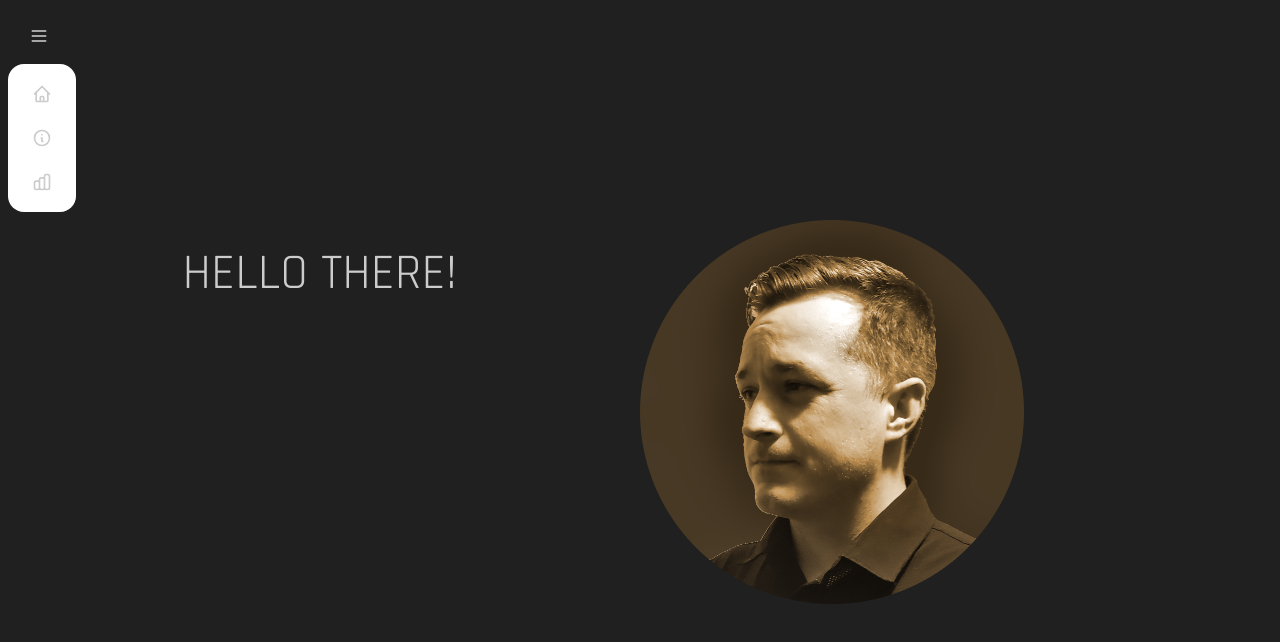
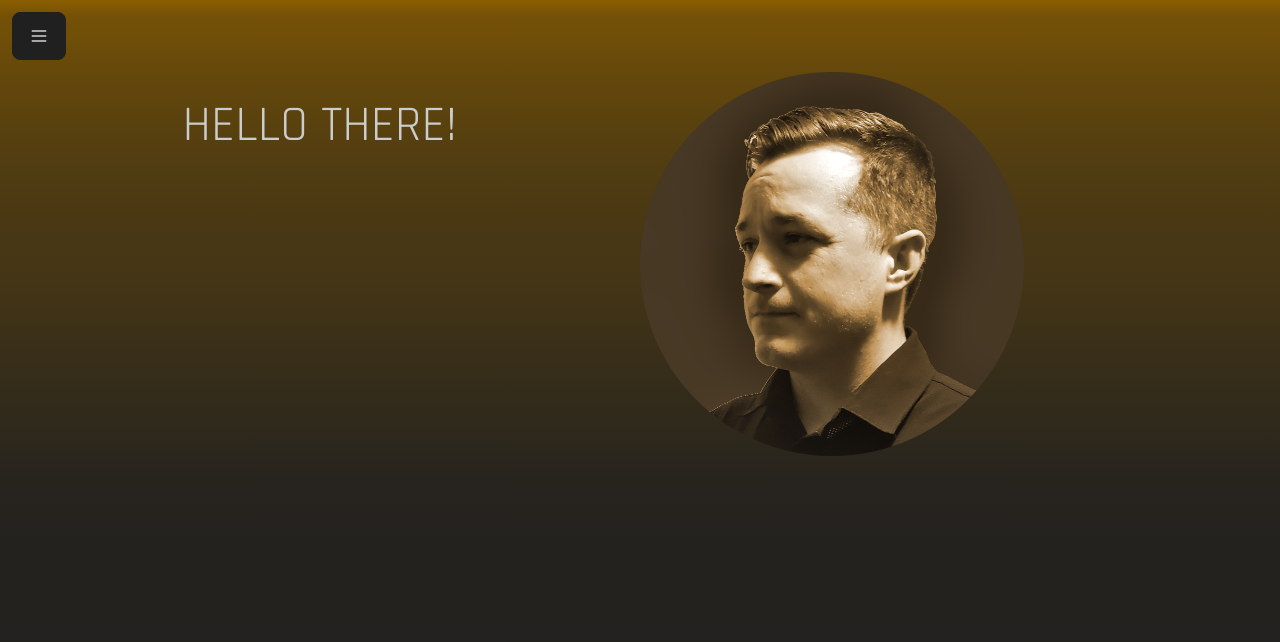
Before and after one commit to Ccooper9893/PortfolioV3, a React (Create React App) app: page / in a window 1280 px wide. Shown: the top 642 px of the page. Built offline with nearby package versions, Linux system fonts and the light colour scheme.

Commit message:
Testing photo

```diff
--- a/src/App.css
+++ b/src/App.css
@@ -4,7 +4,8 @@
 
 body {
     font-family: 'Rajdhani', sans-serif;
-    background-color: #202020;
+    background: rgb(32,32,32);
+    background: linear-gradient(0deg, rgba(32,32,32,1) 0%, rgba(35,34,31,1) 24%, rgba(36,34,31,1) 32%, rgba(39,36,30,1) 40%, rgba(45,40,28,1) 45%, rgba(59,48,24,1) 58%, rgba(68,53,21,1) 65%, rgba(74,56,19,1) 73%, rgba(78,59,18,1) 77%, rgba(85,63,16,1) 82%, rgba(90,66,14,1) 85%, rgba(96,69,12,1) 88%, rgba(99,71,11,1) 90%, rgba(103,73,10,1) 92%, rgba(111,78,8,1) 95%, rgba(116,81,7,1) 98%, rgba(139,95,0,1) 100%);
     min-height: 100vh;
     min-width: 100vw;
 }
@@ -20,6 +21,10 @@ body {
     }
 }
 
+.navbar {
+    background-color: transparent;
+}
+
 .hello {
     margin-top: 1rem;
     animation-name: helloSlide;
--- a/src/components/Header.js
+++ b/src/components/Header.js
@@ -7,7 +7,7 @@ export default function Header({ currentPage, handlePageChange}) {
     <button  tabIndex={0} className="btn m-1">
       <svg xmlns="http://www.w3.org/2000/svg" fill="none" viewBox="0 0 24 24" className="inline-block w-5 h-5 stroke-current"><path strokeLinecap="round" strokeLinejoin="round" strokeWidth="2" d="M4 6h16M4 12h16M4 18h16"></path></svg>
     </button>
-    <ul className="menu bg-base-100 p-2 rounded-box">
+    <ul tabIndex={1} className="dropdown-content menu shadow bg-base-100 rounded-box w-14">
   <li>
     <a>
       <svg xmlns="http://www.w3.org/2000/svg" className="h-5 w-5" fill="none" viewBox="0 0 24 24" stroke="currentColor"><path strokeLinecap="round" strokeLinejoin="round" strokeWidth="2" d="M3 12l2-2m0 0l7-7 7 7M5 10v10a1 1 0 001 1h3m10-11l2 2m-2-2v10a1 1 0 01-1 1h-3m-6 0a1 1 0 001-1v-4a1 1 0 011-1h2a1 1 0 011 1v4a1 1 0 001 1m-6 0h6" /></svg>
```
